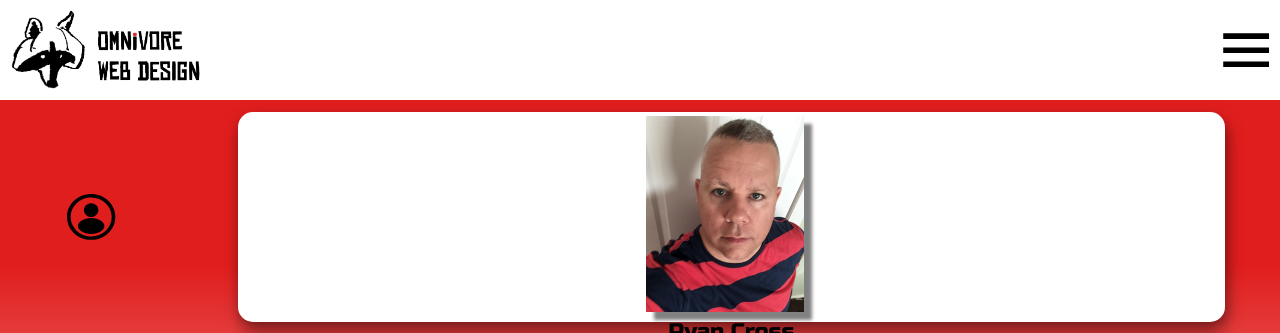
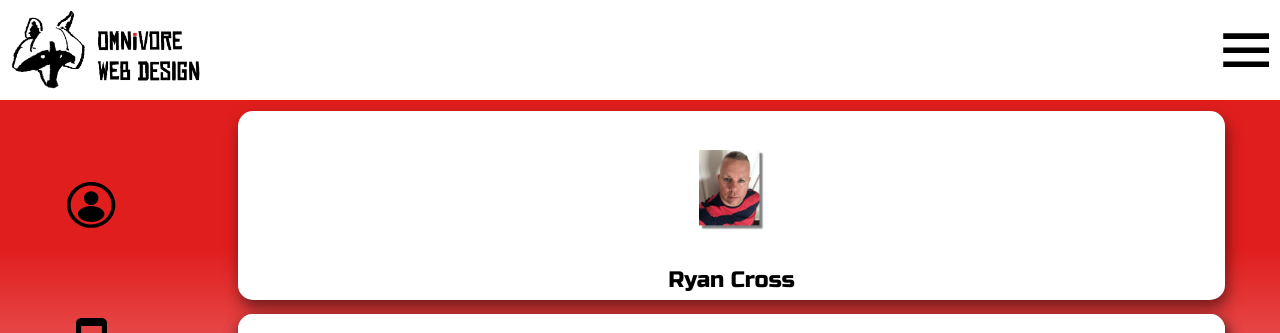
Before and after one commit to Ryan-Cross/omnivore, a Flask app: page /contact in a window 1280 px wide. Shown: the top 333 px of the page. Run offline with Flask 2, Linux system fonts and the light colour scheme; some libraries are stand-ins or nearby versions; some web fonts are replaced.

Commit message:
photo fix 5?

```diff
--- a/omniapp/static/contactstyle.css
+++ b/omniapp/static/contactstyle.css
@@ -76,7 +76,7 @@ section{
  /* background-color: pink; */
     max-height: 100%;
     display: grid;
-    grid: 10fr 1rem/1fr;
+    grid: 10fr 2fr/1fr;
     place-items: center;
     padding: .3rem 1rem  .3rem 1rem;
 }
@@ -84,7 +84,7 @@ section{
 #headshot{
     object-fit: contain;
     max-height: 100%;
-    height: 100%;
+    height: 80px;
 }
 
 a{
```
